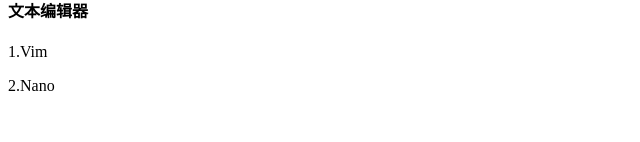
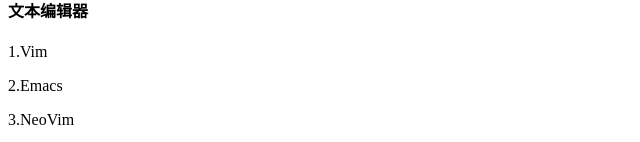
Before and after one commit to WNWProject/wnwproject.github.io, a plain HTML site: page proc/3.html in a window 1280 px wide. Shown: the part 1920-2062 px from the top of the page, 0-640 px from the left. Before the commit the page ends 2031 px from the top, so only its background shows below. Drawn offline with Linux system fonts and the light colour scheme.

Commit message:
Update 3.html

```diff
--- a/proc/3.html
+++ b/proc/3.html
@@ -20,7 +20,7 @@
     <div>
 <p class="sideBarTitle">Back:</p>
 <ul>
-<li><a href="index.html">&rsaquo; ReadMe</a></li>
+<li><a href="index.html">&rsaquo; Main</a></li>
 </ul>
     </div>
 </div>
@@ -70,7 +70,8 @@
 <p><span>5.Yong</span></p>
 <h4><a name="header-n202" class="md-header-anchor md-print-anchor" href="af://n202"> </a><span>文本编辑器</span></h4>
 <p><span>1.Vim</span></p>
-<p><span>2.Nano</span></p>
+<p><span>2.Emacs</span></p>
+<p><span>3.NeoVim</span></p>
 
 </div>
 </body></html>
```
